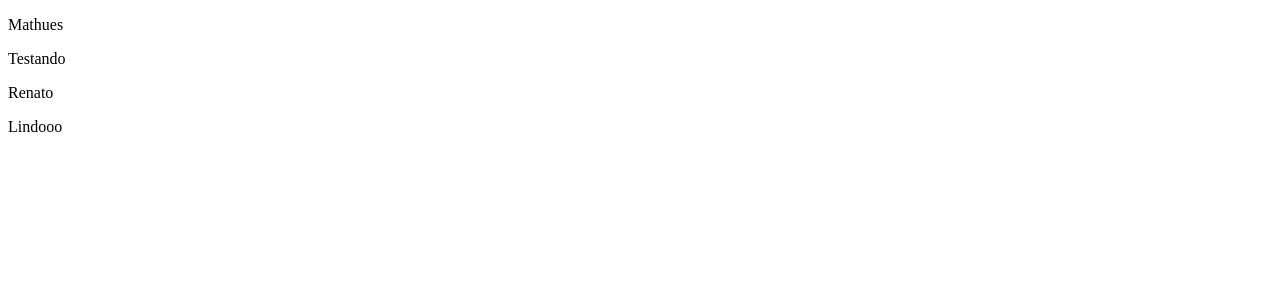
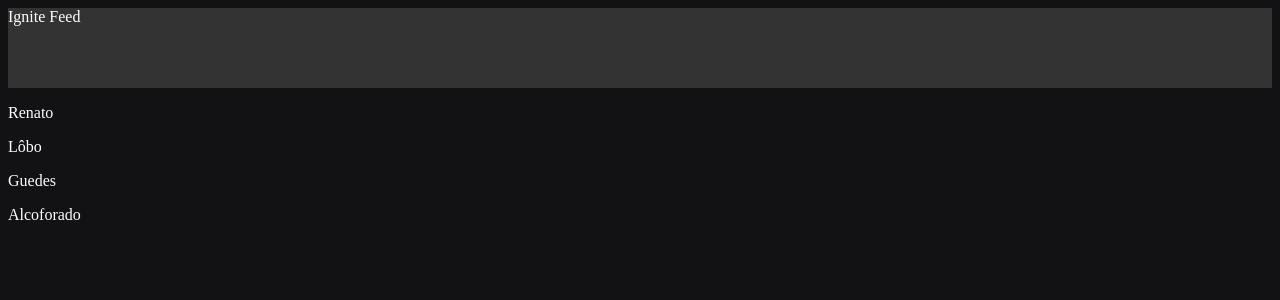
Before and after one commit to renatolobo1/01-fundamentos-reactjs, a React (Vite) app: page / in a window 1280 px wide. Shown: the top 300 px of the page. Built offline with nearby package versions, Linux system fonts and the light colour scheme.

Commit message:
Css Modules

```diff
--- a/src/App.jsx
+++ b/src/App.jsx
@@ -1,15 +1,18 @@
+ import { Header} from './components/Header';
  import {Post} from "./Post"
+ import './styles.css';
 
  export function App() {
 
   return (
     <>
+    <Header/>
       <Post
-        author="Mathues"
-        content="Testando"/>
+        author="Renato"
+        content="Lôbo"/>
         <Post
-        author="Renato"
-        content="Lindooo"/>
+        author="Guedes"
+        content="Alcoforado"/>
     </>
 
   )
--- /dev/null
+++ b/src/components/Header.jsx
@@ -0,0 +1,9 @@
+import styles from './Header.module.css'
+
+export function Header(){
+  return (
+<header className={styles.header}>
+  Ignite Feed
+</header>
+  );
+}
--- /dev/null
+++ b/src/components/Header.module.css
@@ -0,0 +1,4 @@
+.header {
+  background:#333;
+  height:80px;
+}
--- /dev/null
+++ b/src/styles.css
@@ -0,0 +1,4 @@
+body {
+  background: #121214;
+  color: #fff;
+}
```
Also changed, not shown: package.json (line endings or trailing spaces), 1 other file (tests, documents, lock files or other folders).
